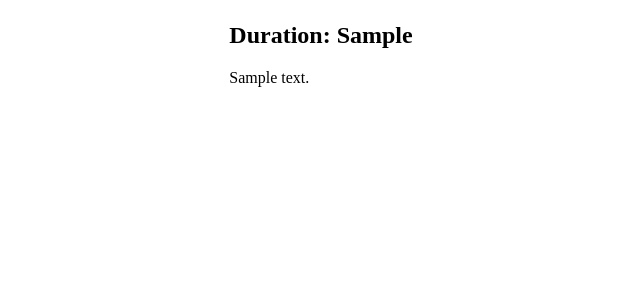
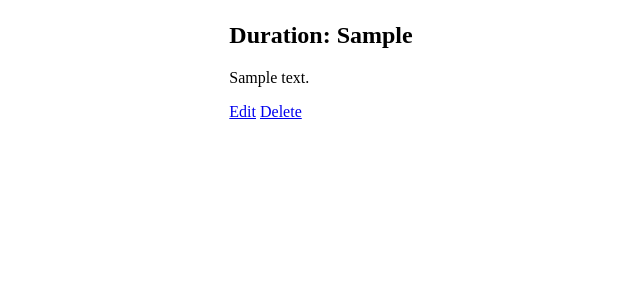
Before and after one commit to BriannaRocha/mindful-dose, a Django app: template main_app/templates/drugs/detail.html in a window 1280 px wide. Shown: the part 213-511 px from the top of the page, without its empty margins (319-959 px from the left). Run offline with Django 4.2, Linux system fonts and the light colour scheme; the template is opened without the code that fills it: values that come from a table or form of the project are taken from there, others are empty; tables that the repository leaves empty hold one stand-in row (values such as "Sample post"); parts of the project's set-up code (start-up, migrations or seed data) failed here and were passed over.

Commit message:
add edit and delete functionality to drugs

```diff
--- a/main_app/templates/drugs/detail.html
+++ b/main_app/templates/drugs/detail.html
@@ -23,6 +23,10 @@
     <h2>Form: {{ drug.form }}</h2>
     <h2>Duration: {{ drug.duration }}</h2>
     <p>{{ drug.notes }}</p>
+    <div class="drug-actions">
+      <a href="{% url 'drug-update' drug.id %}" class='btn warn'>Edit</a>
+      <a href="{% url 'drug-delete' drug.id %}" class='btn danger'>Delete</a>
+    </div>
   </div>
 </section>
 
--- a/main_app/urls.py
+++ b/main_app/urls.py
@@ -7,4 +7,6 @@
   path('medications/', views.drug_index, name='drug-index'),
   path('medications/<int:drug_id>/', views.drug_detail, name='drug-detail'),
   path('drugs/create/', views.DrugCreate.as_view(), name='drug-create'),
+  path('drugs/<int:pk>/update/', views.DrugUpdate.as_view(), name='drug-update'),
+  path('drugs/<int:pk>/delete/', views.DrugDelete.as_view(), name='drug-delete'),
 ]
```
